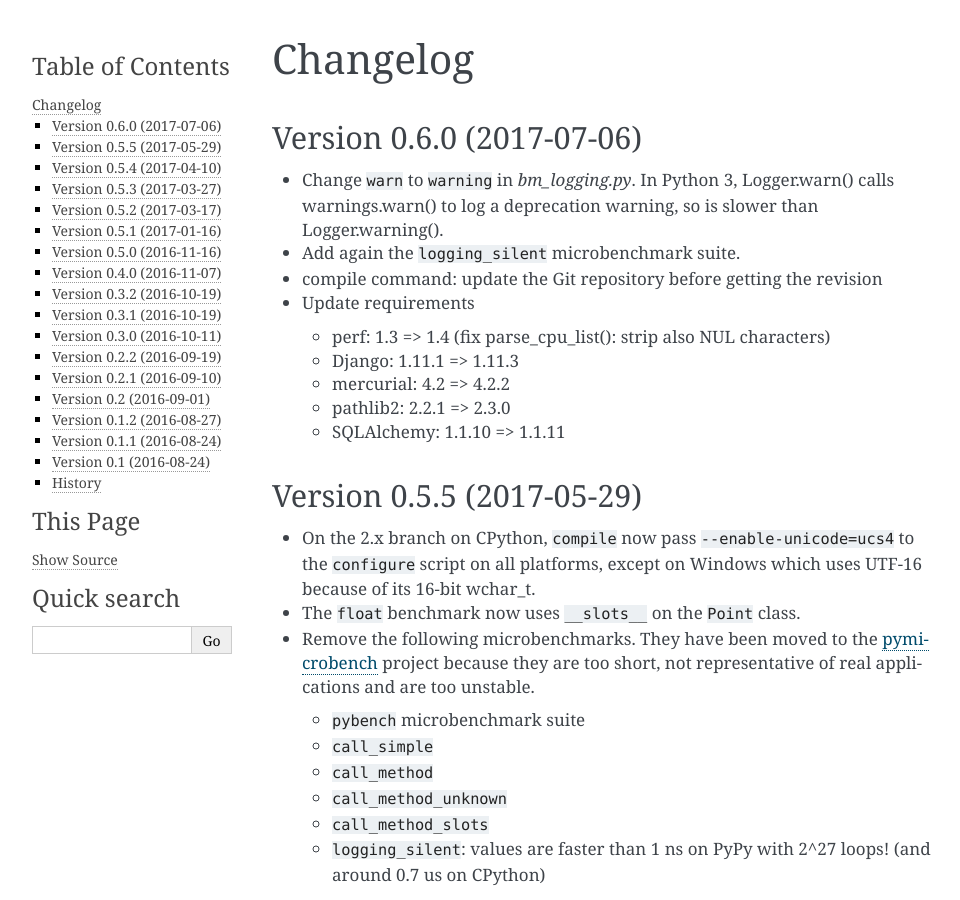
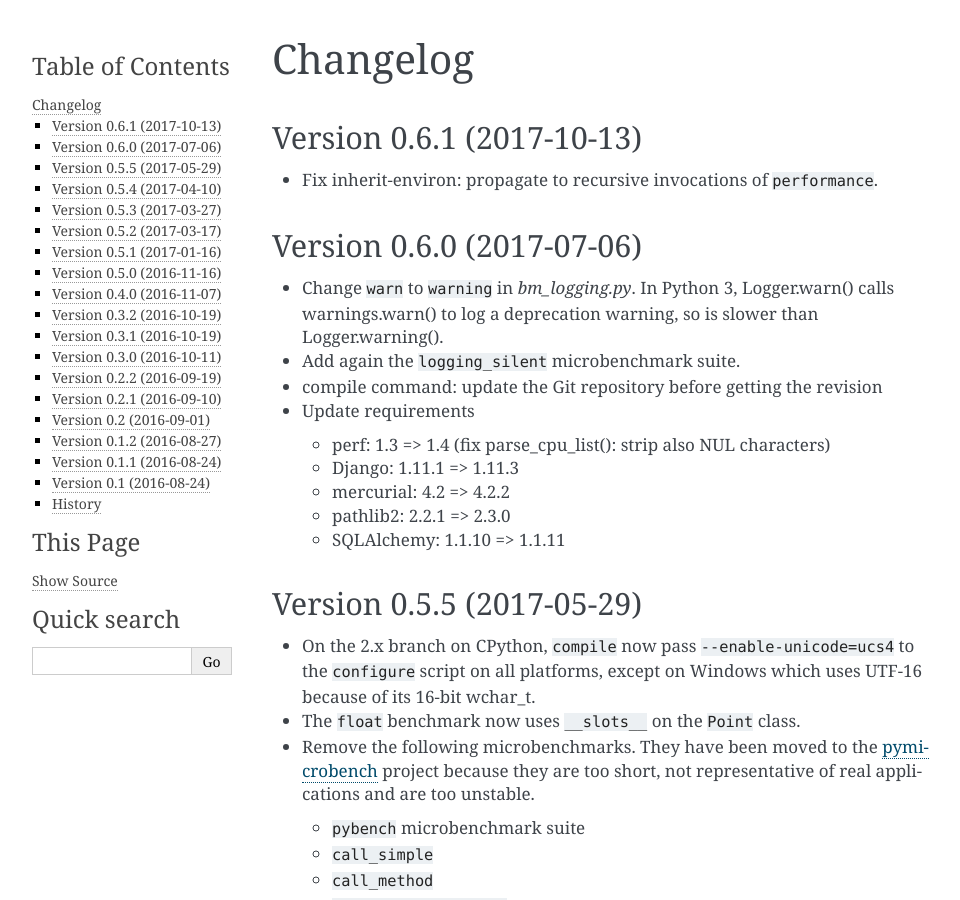
Before and after one commit to python/pyperformance, a Sphinx documentation site: the page built from doc/changelog.rst, in a window 1280 px wide and 900 px high. Shown: the whole window, without its empty margins (148-1108 px from the left). Built offline with Sphinx 7.4.7, drawn with Linux system fonts in a browser that asks for light colours.

Commit message:
doc: inherit-environ fix

```diff
--- a/doc/changelog.rst
+++ b/doc/changelog.rst
@@ -1,5 +1,10 @@
 Changelog
 =========
+
+Version 0.6.1 (2017-10-13)
+--------------------------
+
+* Fix inherit-environ: propagate to recursive invocations of ``performance``.
 
 Version 0.6.0 (2017-07-06)
 --------------------------
```
